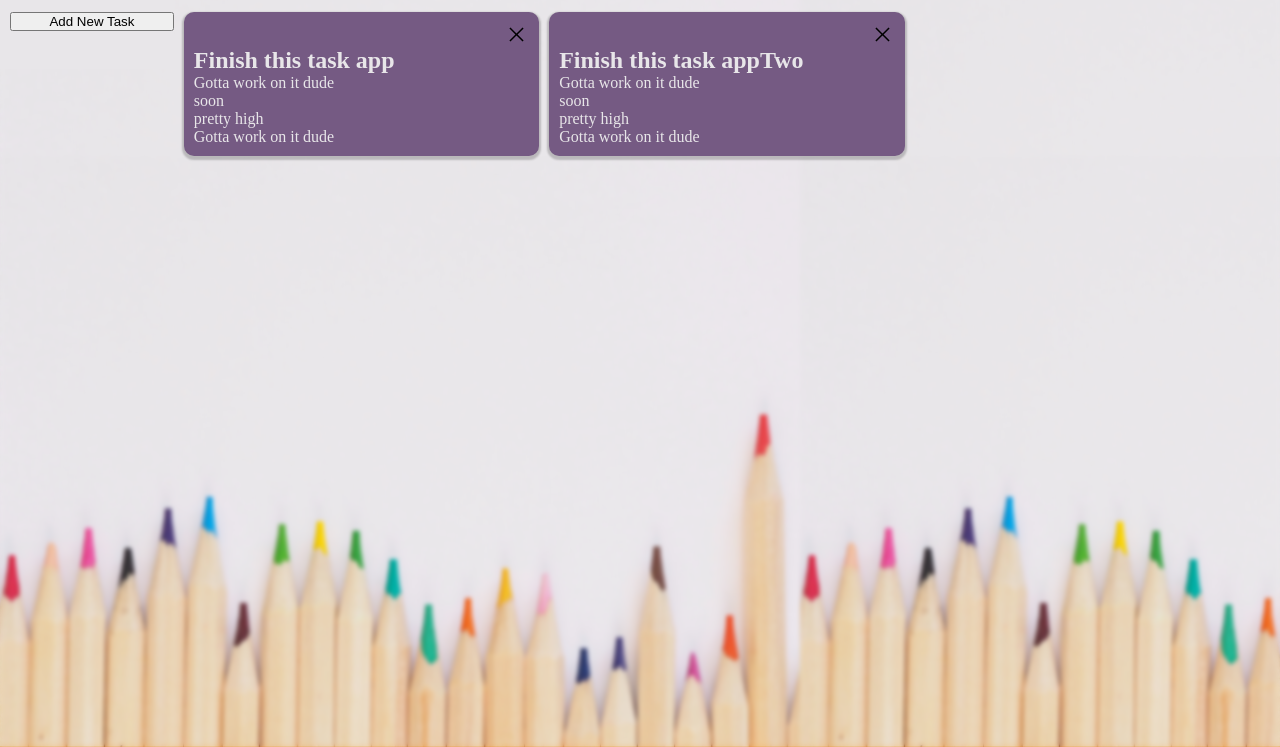
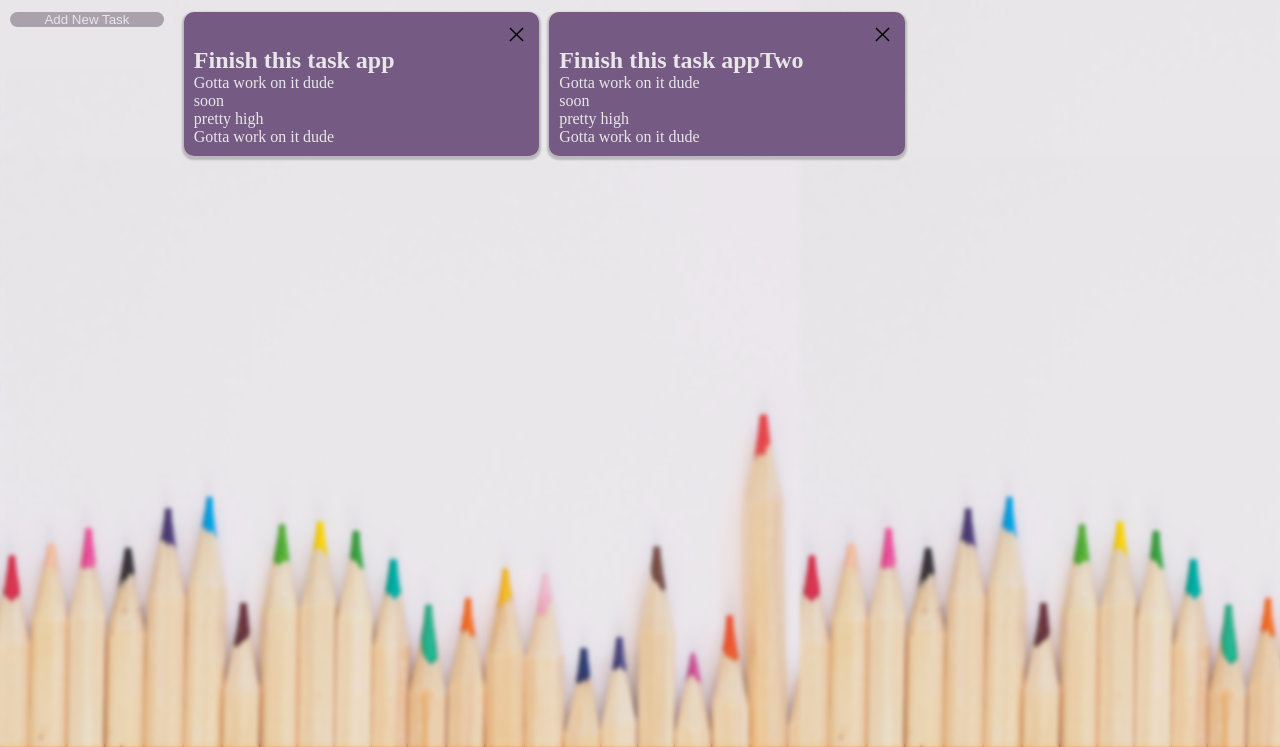
Before and after one commit to ihess95/odinToDo, a website built with webpack: page dist/index.html in a window 1280 px wide. Shown: the part 53-800 px from the top of the page. Built offline with nearby package versions, Linux system fonts and the light colour scheme.

Commit message:
style button

```diff
--- a/style/style.scss
+++ b/style/style.scss
@@ -51,6 +51,13 @@
   width: 200px;
   height: 9vh;
   z-index: 11;
+  button {
+    margin-right: 10px;
+    border: none;
+    border-radius: 10px;
+    background-color: #a9a2ad;
+    color: #e8e6e9;
+  }
 }
 
 .bodyContainer {
```
Also changed, not shown: style/style.css, 1 other file.
